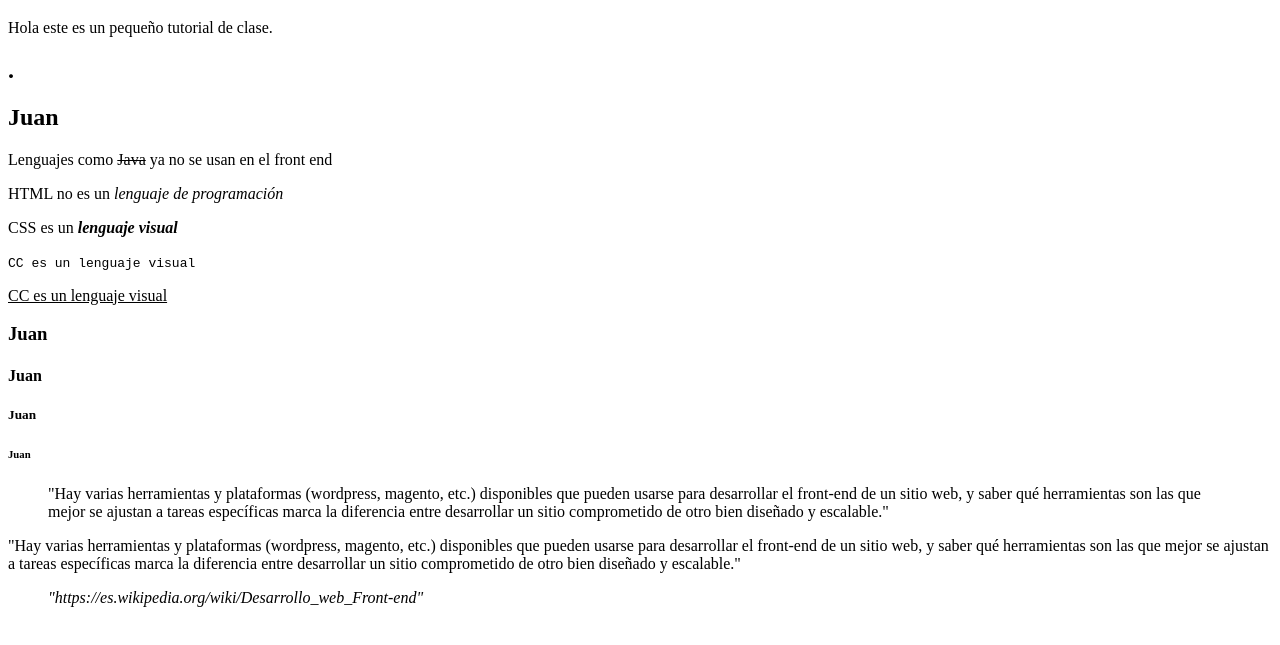
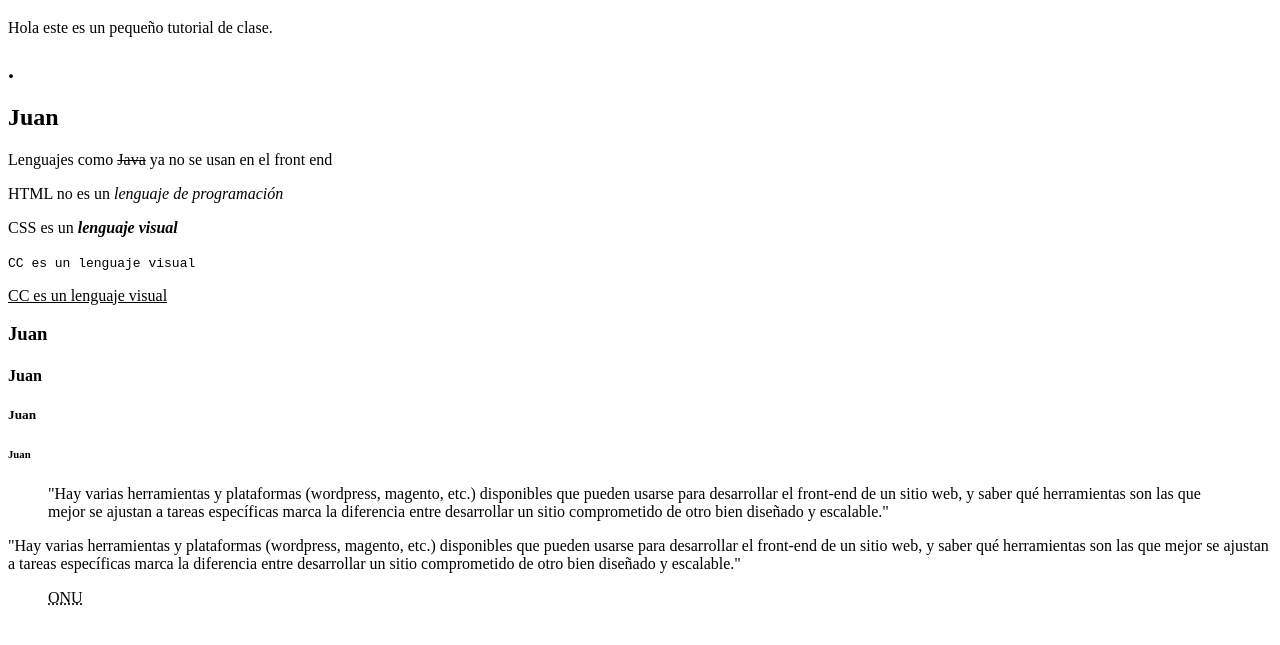
Before and after one commit to Juanchosky/proyectoejemplo1, a plain HTML site: page ejercicio1.html in a window 1280 px wide. Shown: the part 61-706 px from the top of the page. Drawn offline with Linux system fonts and the light colour scheme.

Commit message:
Add files via upload

```diff
--- a/ejercicio1.html
+++ b/ejercicio1.html
@@ -32,7 +32,8 @@
 
  <p>"Hay varias herramientas y plataformas (wordpress, magento, etc.) disponibles que pueden usarse para desarrollar el front-end de un sitio web, y saber qué herramientas son las que mejor se ajustan a tareas específicas marca la diferencia entre desarrollar un sitio comprometido de otro bien diseñado y escalable."</p>
 
- <blockquote><cite>"https://es.wikipedia.org/wiki/Desarrollo_web_Front-end"</cite></blockquote>
+ <blockquote cite="https://es.wikipedia.org/wiki/Desarrollo_web_Front-end"</blockquote>
+    <abbr title="Orgnizaciones  de naciones unidas">ONU</abbr>
 
 
 </body>
```
